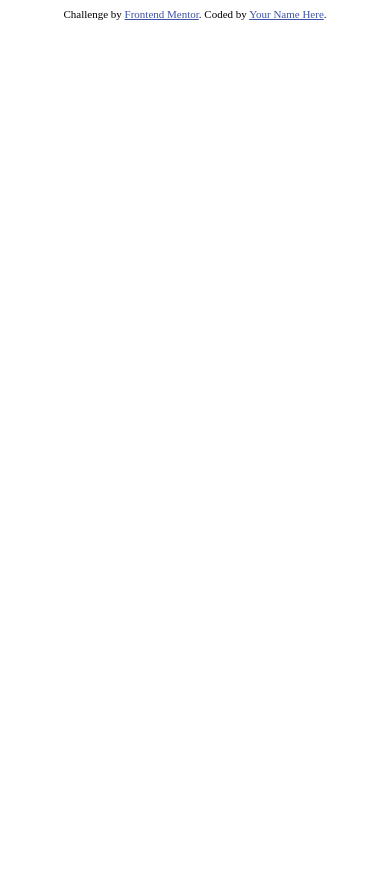
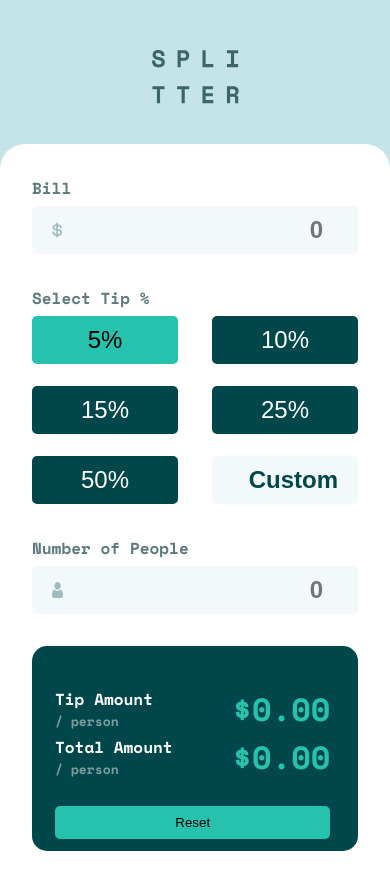
Before and after one commit to SabaMarghania1/Tip-Calculcator, a plain HTML site: page index.html in a window 390 px wide. Before the commit the page ends 844 px from the top, so only its background shows below. Drawn offline with nearby package versions, Linux system fonts and the light colour scheme.

Commit message:
finish: Mobile Design

```diff
--- /dev/null
+++ b/css/style.css
@@ -0,0 +1,165 @@
+@import url("https://fonts.googleapis.com/css2?family=Space+Mono:wght@700&display=swap");
+
+* {
+  margin: 0;
+  padding: 0;
+  box-sizing: border-box;
+}
+
+body {
+  min-height: 100vh;
+  font-family: "Space Mono", "sans-serif";
+  background-color: #c5e4e7;
+}
+
+button {
+  cursor: pointer;
+}
+main {
+  display: flex;
+  flex-direction: column;
+  align-items: center;
+  justify-content: center;
+}
+
+.logo {
+  margin: 50px auto 40px;
+}
+
+.calculator {
+  width: 100%;
+  background-color: white;
+  border-radius: 25px 25px 0 0;
+  padding: 32px;
+  display: flex;
+  flex-direction: column;
+  gap: 32px;
+}
+
+.label {
+  margin-bottom: 6px;
+  color: #5e7a7d;
+}
+
+input {
+  width: 100%;
+  padding: 10px 20px;
+  border-radius: 5px;
+  border: none;
+  outline: none;
+  font-size: 24px;
+  background-color: #f3f9fa;
+  text-align: right;
+  position: relative;
+  background-repeat: no-repeat;
+  background-size: 11px 16px;
+  background-position: center left 20px;
+  font-weight: bold;
+}
+
+.bill input {
+  background-image: url("/images/icon-dollar.svg");
+}
+
+.bill input:hover,
+.bill input:active {
+  outline: 2px solid #26c2ae;
+}
+.people input {
+  background-image: url("/images/icon-person.svg");
+}
+.tip {
+  margin: 32px 0;
+}
+
+.tips-container {
+  display: flex;
+  flex-wrap: wrap;
+  justify-content: space-between;
+  flex: 0;
+  gap: 22px 0;
+}
+
+.tip-item {
+  width: 146px;
+  height: 48px;
+  font-size: 24px;
+  color: white;
+  background-color: #00474b;
+  border: none;
+  outline: none;
+  border-radius: 5px;
+}
+
+.tip-custom {
+  background-color: #f3f9fa;
+  color: #00474b;
+}
+
+.tip-custom:hover {
+  border: 2px solid #26c2ae;
+}
+
+.results {
+  width: 100%;
+  background-color: #00474b;
+  padding: 39px 23px 12px;
+  border-radius: 15px;
+  display: flex;
+}
+
+.row {
+  display: flex;
+  align-items: center;
+  justify-content: space-between;
+  width: 100%;
+  gap: 60px;
+}
+
+.row__text {
+  display: flex;
+  flex-direction: column;
+  color: #fff;
+  font-size: 16px;
+}
+
+.row__text span {
+  font-size: 13px;
+  color: #7f9d9f;
+}
+
+.amount {
+  font-size: 32px;
+  color: #26c2ae;
+}
+
+.reset {
+  width: 100%;
+  text-align: center;
+  padding: 9px 0;
+  margin-top: 25px;
+  background-color: #26c2ae;
+  border: none;
+  border-radius: 5px;
+  cursor: pointer;
+}
+
+.people-labels {
+  display: flex;
+  justify-content: space-between;
+  align-items: center;
+}
+.error {
+  font-size: 10px;
+  color: red;
+  display: none;
+}
+
+.error-border {
+  border: 2px solid #e17052;
+}
+
+.selected {
+  color: black;
+  background-color: #26c2ae;
+}
--- a/index.html
+++ b/index.html
@@ -3,28 +3,59 @@
   <head>
     <meta charset="UTF-8" />
     <meta name="viewport" content="width=device-width, initial-scale=1.0" />
-    <!-- displays site properly based on user's device -->
 
     <link rel="icon" type="image/png" sizes="32x32" href="./images/favicon-32x32.png" />
 
     <title>Frontend Mentor | Tip calculator app</title>
-
-    <!-- Feel free to remove these styles or customise in your own stylesheet 👍 -->
-    <style>
-      .attribution {
-        font-size: 11px;
-        text-align: center;
-      }
-      .attribution a {
-        color: hsl(228, 45%, 44%);
-      }
-    </style>
+    <link rel="stylesheet" href="./css/style.css" />
+    <script src="./js/script.js" defer></script>
   </head>
   <body>
-    <div class="attribution">
-      Challenge by
-      <a href="https://www.frontendmentor.io?ref=challenge" target="_blank">Frontend Mentor</a>.
-      Coded by <a href="#">Your Name Here</a>.
+    <main class="main">
+      <img src="./images/logo.svg" alt="" class="logo" />
+    </main>
+    <div class="calculator">
+      <div class="conditions">
+        <section class="bill">
+          <p class="bill-label label">Bill</p>
+          <input type="number" min="1" class="input" placeholder="0" />
+        </section>
+
+        <section class="tip">
+          <p class="tip-label label">Select Tip %</p>
+          <div class="tips-container">
+            <button class="tip-item selected" value="5">5%</button>
+            <button class="tip-item" value="10">10%</button>
+            <button class="tip-item" value="10">15%</button>
+            <button class="tip-item" value="10">25%</button>
+            <button class="tip-item" value="10">50%</button>
+            <input class="tip-custom tip-item" type="text" value="Custom" />
+          </div>
+        </section>
+
+        <section class="people">
+          <div class="people-labels">
+            <p class="people-label label">Number of People</p>
+            <span class="error">Can't be zero</span>
+          </div>
+
+          <input type="number" value="" class="input" placeholder="0" />
+        </section>
+      </div>
+
+      <div class="results">
+        <div class="results__content">
+          <div class="row">
+            <p class="row__text">Tip Amount <span>/ person</span></p>
+            <p class="amount">$0.00</p>
+          </div>
+          <div class="row">
+            <p class="row__text">Total Amount<span>/ person</span></p>
+            <p class="amount">$0.00</p>
+          </div>
+          <button class="reset">Reset</button>
+        </div>
+      </div>
     </div>
   </body>
 </html>
@@ -32,7 +63,6 @@
 <!--
 
   Bill
-
 Select Tip %
 5%
 10%
```
Also changed, not shown: js/script.js (added).
